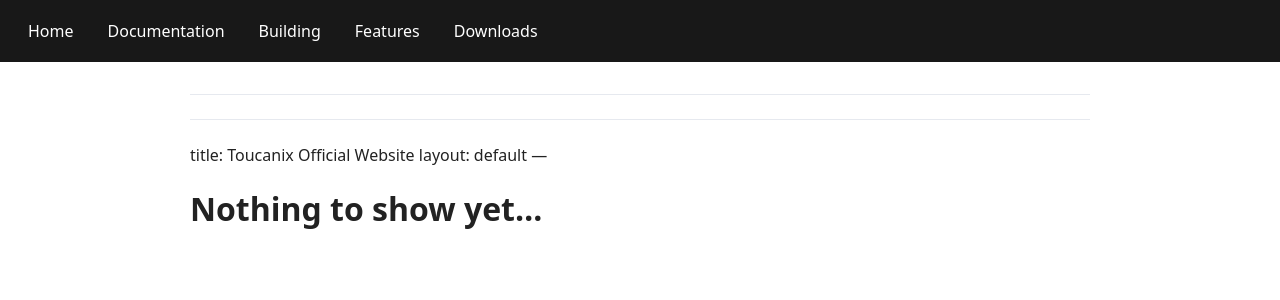
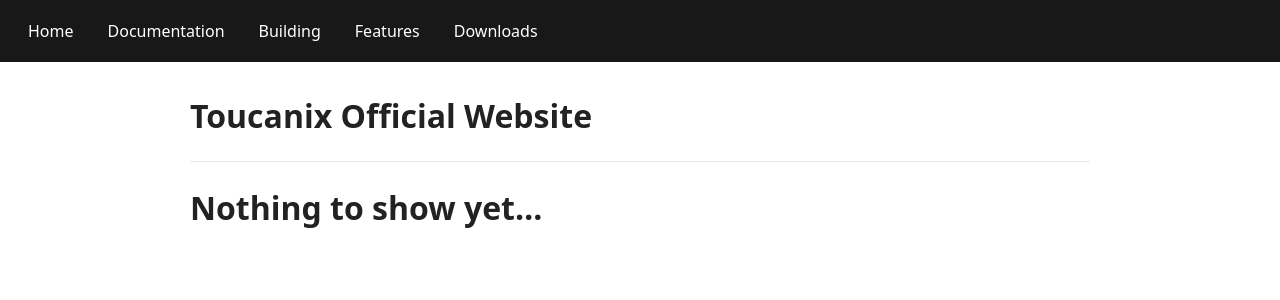
Before and after one commit to CorgiMasterEpic/toucanix-site, a Jekyll site: the page built from index.md, in a window 1280 px wide. Shown: the top 300 px of the page. Built offline with Jekyll 4.4.1, drawn with Linux system fonts in a browser that asks for light colours; our own code applies the rules of GitHub Pages for plain Markdown files.

Commit message:
Reorder front matter and stylesheet link

```diff
--- a/index.md
+++ b/index.md
@@ -1,8 +1,8 @@
-<link rel="stylesheet" href="/assets/css/theme.css">
-
 ---
 title: Toucanix Official Website
 layout: default
 ---
 
+<link rel="stylesheet" href="/assets/css/theme.css">
+
 # Nothing to show yet...
```
